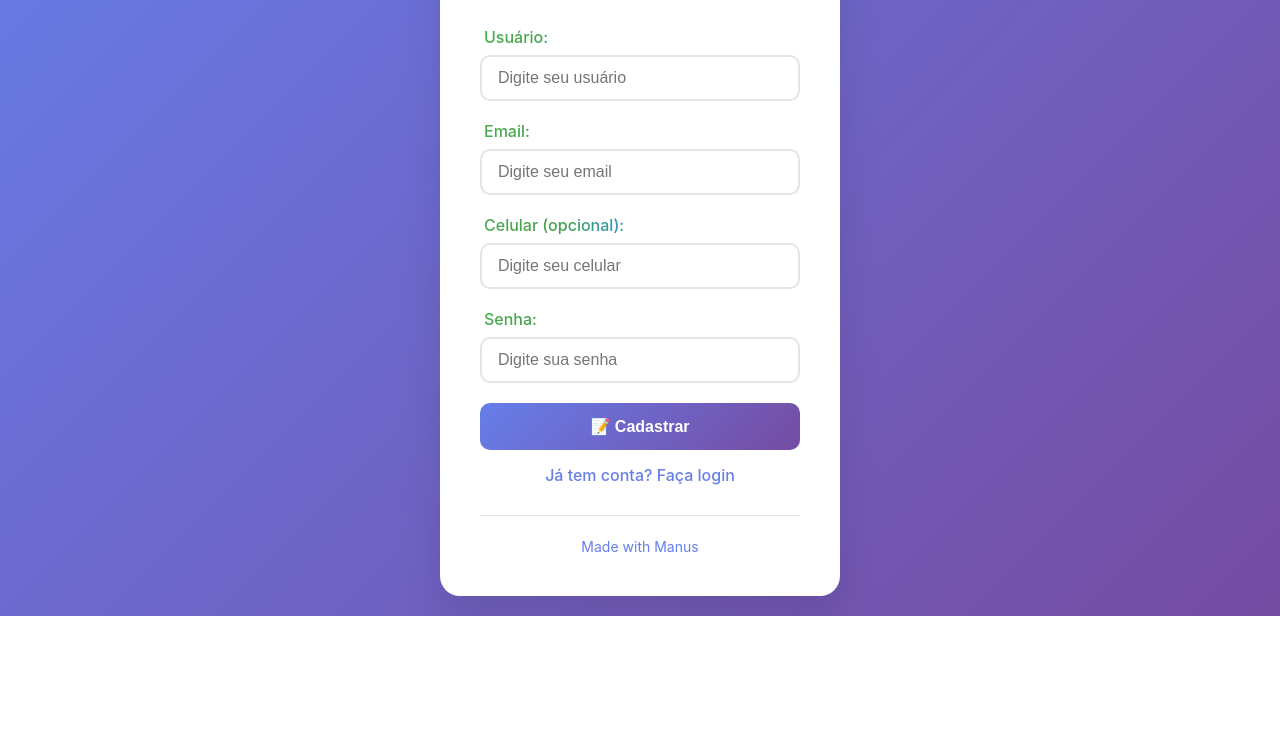
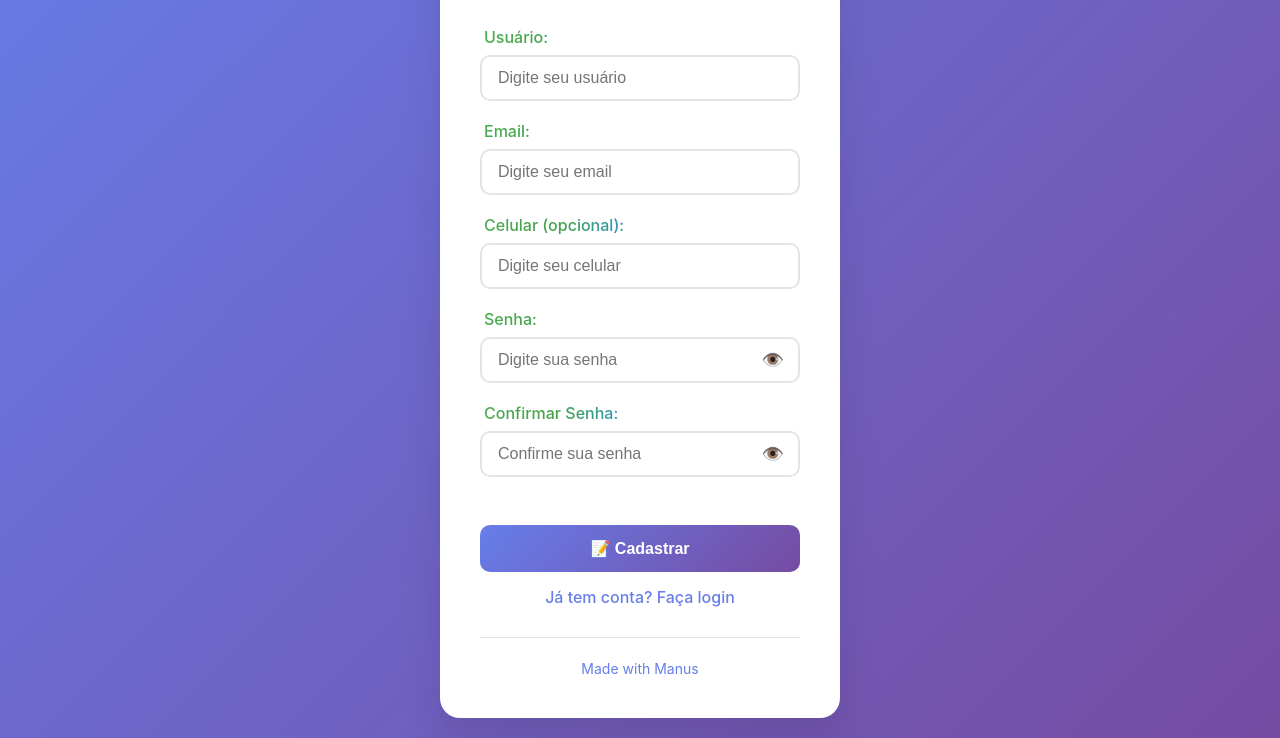
Before and after one commit to gabwolfie/Chuveiro-2, a plain HTML site: page src/static/index.html in a window 1280 px wide. Both pictures are taken after a click on the link "Não tem conta? Cadastre-se". Shown: the part 196-934 px from the top of the page. Before the commit the page ends 812 px from the top, so only its background shows below. Drawn offline with nearby package versions, Linux system fonts and the light colour scheme; no server answers.

Commit message:
Update index.html

```diff
--- a/src/static/index.html
+++ b/src/static/index.html
@@ -97,6 +97,57 @@
             font-size: 16px;
             transition: all 0.3s ease;
             background: white;
+        }
+
+        .password-input-container {
+            position: relative;
+            display: flex;
+            align-items: center;
+        }
+
+        .password-input-container input {
+            padding-right: 50px;
+        }
+
+        .password-toggle {
+            position: absolute;
+            right: 12px;
+            background: none;
+            border: none;
+            cursor: pointer;
+            font-size: 18px;
+            padding: 4px;
+            border-radius: 4px;
+            transition: background-color 0.2s ease;
+            z-index: 1;
+        }
+
+        .password-toggle:hover {
+            background-color: rgba(0, 0, 0, 0.1);
+        }
+
+        .password-toggle:focus {
+            outline: 2px solid #667eea;
+            outline-offset: 2px;
+        }
+
+        .password-match-message {
+            margin-top: 8px;
+            font-size: 14px;
+            font-weight: 500;
+            min-height: 20px;
+        }
+
+        .password-match-message.match {
+            color: #4CAF50;
+        }
+
+        .password-match-message.no-match {
+            color: #f44336;
+        }
+
+        .password-match-message.empty {
+            color: transparent;
         }
 
         input:focus {
@@ -363,7 +414,12 @@
 
             <div class="form-group">
                 <label for="loginPassword">Senha:</label>
-                <input type="password" id="loginPassword" placeholder="Digite sua senha">
+                <div class="password-input-container">
+                    <input type="password" id="loginPassword" placeholder="Digite sua senha">
+                    <button type="button" class="password-toggle" onclick="togglePassword('loginPassword')">
+                        👁️
+                    </button>
+                </div>
             </div>
 
             <div class="checkbox-group">
@@ -397,7 +453,23 @@
 
             <div class="form-group">
                 <label for="registerPassword">Senha:</label>
-                <input type="password" id="registerPassword" placeholder="Digite sua senha">
+                <div class="password-input-container">
+                    <input type="password" id="registerPassword" placeholder="Digite sua senha">
+                    <button type="button" class="password-toggle" onclick="togglePassword('registerPassword')">
+                        👁️
+                    </button>
+                </div>
+            </div>
+
+            <div class="form-group">
+                <label for="confirmPassword">Confirmar Senha:</label>
+                <div class="password-input-container">
+                    <input type="password" id="confirmPassword" placeholder="Confirme sua senha">
+                    <button type="button" class="password-toggle" onclick="togglePassword('confirmPassword')">
+                        👁️
+                    </button>
+                </div>
+                <div id="passwordMatchMessage" class="password-match-message"></div>
             </div>
 
             <button class="btn btn-primary" onclick="register()">📝 Cadastrar</button>
```
